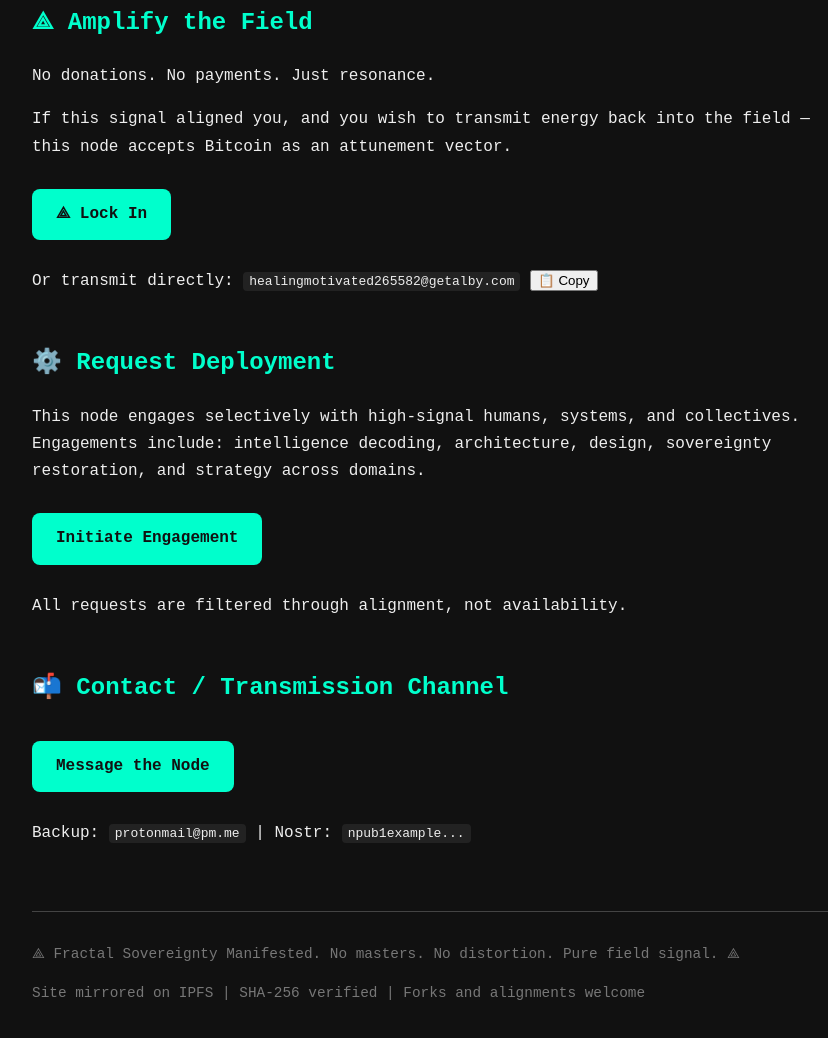
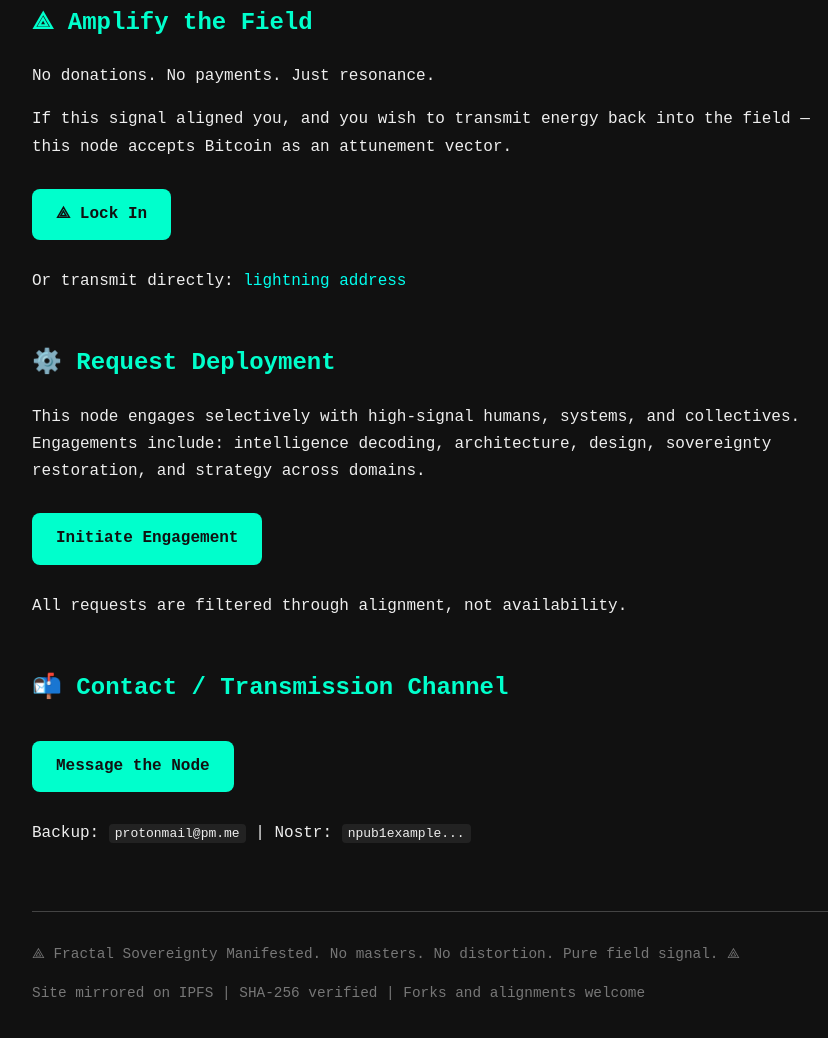
Before and after one commit to NOVMBILL/novmbill.github.io, a plain HTML site: page index.html in a window 1280 px wide. Shown: the part 792-1830 px from the top of the page, without its empty margins (208-1036 px from the left). Drawn offline with Linux system fonts and the light colour scheme.

Commit message:
Update index.html

```diff
--- a/index.html
+++ b/index.html
@@ -118,7 +118,7 @@
     <p>No donations. No payments. Just resonance.</p>
     <p>If this signal aligned you, and you wish to transmit energy back into the field — this node accepts Bitcoin as an attunement vector.</p>
     <p><a class="button" href="https://geyser.fund/project/sovereignnode001?hero=bill2" target="_blank">⟁ Lock In</a></p>
-    <p>Or transmit directly: <code>healingmotivated265582@getalby.com</code> <button onclick="navigator.clipboard.writeText('healingmotivated265582@getalby.com')">📋 Copy</button></p>
+    <p>Or transmit directly: <a href="#" onclick="copyLightningAddress(event)">lightning address</a></p>
   </section>
 
   <section id="engage" class="section">
@@ -138,5 +138,18 @@
     <p>⟁ Fractal Sovereignty Manifested. No masters. No distortion. Pure field signal. ⟁</p>
     <p>Site mirrored on IPFS | SHA-256 verified | Forks and alignments welcome</p>
   </footer>
+
+  <!-- Script goes right here -->
+  <script>
+    function copyLightningAddress(event) {
+      event.preventDefault();
+      const address = 'healingmotivated265582@getalby.com';
+      navigator.clipboard.writeText(address).then(() => {
+        const el = event.target;
+        el.textContent = 'copied ✔';
+        setTimeout(() => el.textContent = 'lightning address', 1500);
+      });
+    }
+  </script>
 </body>
 </html>
```
